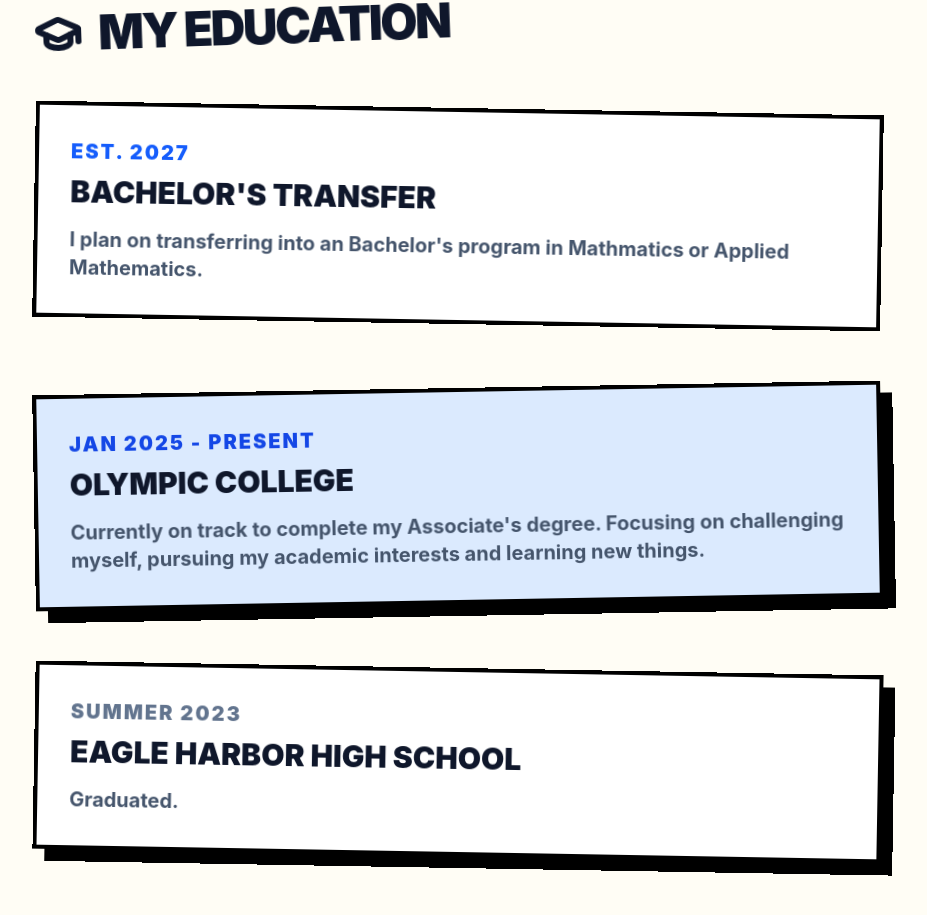
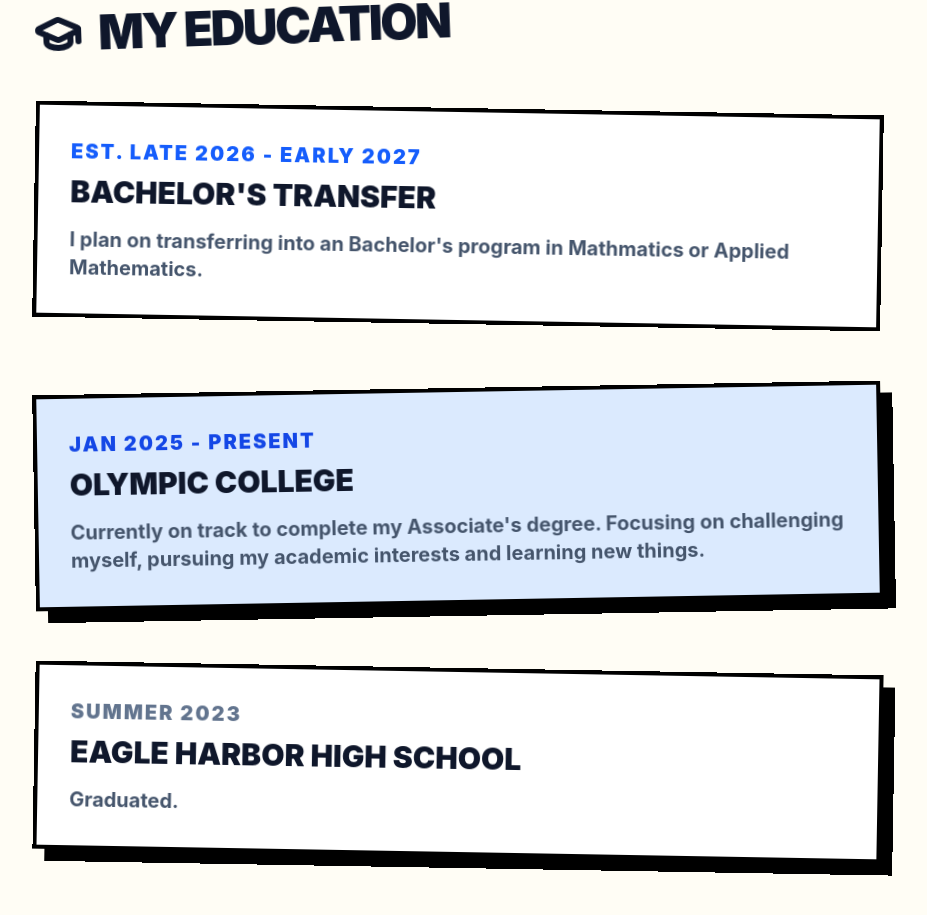
Before and after one commit to LucasCrampy/my-website, a React (Vite) app: page / in a window 1280 px wide. Shown: the part 916-1831 px from the top of the page, without its empty margins (182-1109 px from the left). Built offline with nearby package versions, Linux system fonts and the light colour scheme.

Commit message:
fixing some stuff.

```diff
--- a/src/App.jsx
+++ b/src/App.jsx
@@ -18,7 +18,7 @@ const SITE_CONTENT = {
   },
   education: [
     {
-      date: "Est. 2027",
+      date: "Est. late 2026 - early 2027",
       school: "Bachelor's Transfer",
       description: "I plan on transferring into an Bachelor's program in Mathmatics or Applied Mathematics.",
       bgClass: "bg-white dark:bg-slate-800",
```
